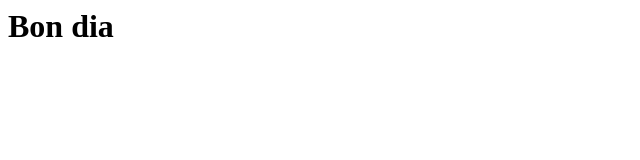
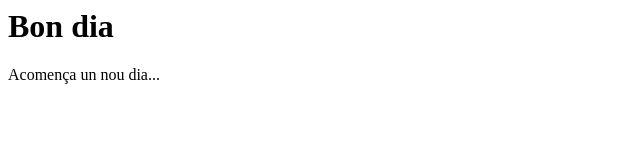
Before and after one commit to sever8a/hola_desenvolupa, a plain HTML site: page index.html in a window 1280 px wide. Shown: the whole page, without its empty margins (0-640 px from the left). Drawn offline with Linux system fonts and the light colour scheme.

Commit message:
Update index.html
explicit

```diff
--- a/index.html
+++ b/index.html
@@ -4,6 +4,7 @@
 </head>
 <body>
 <h1>Bon dia</h1>
+  <p>Acomença un nou dia...</p>
 
 </body>
 </html>
```
